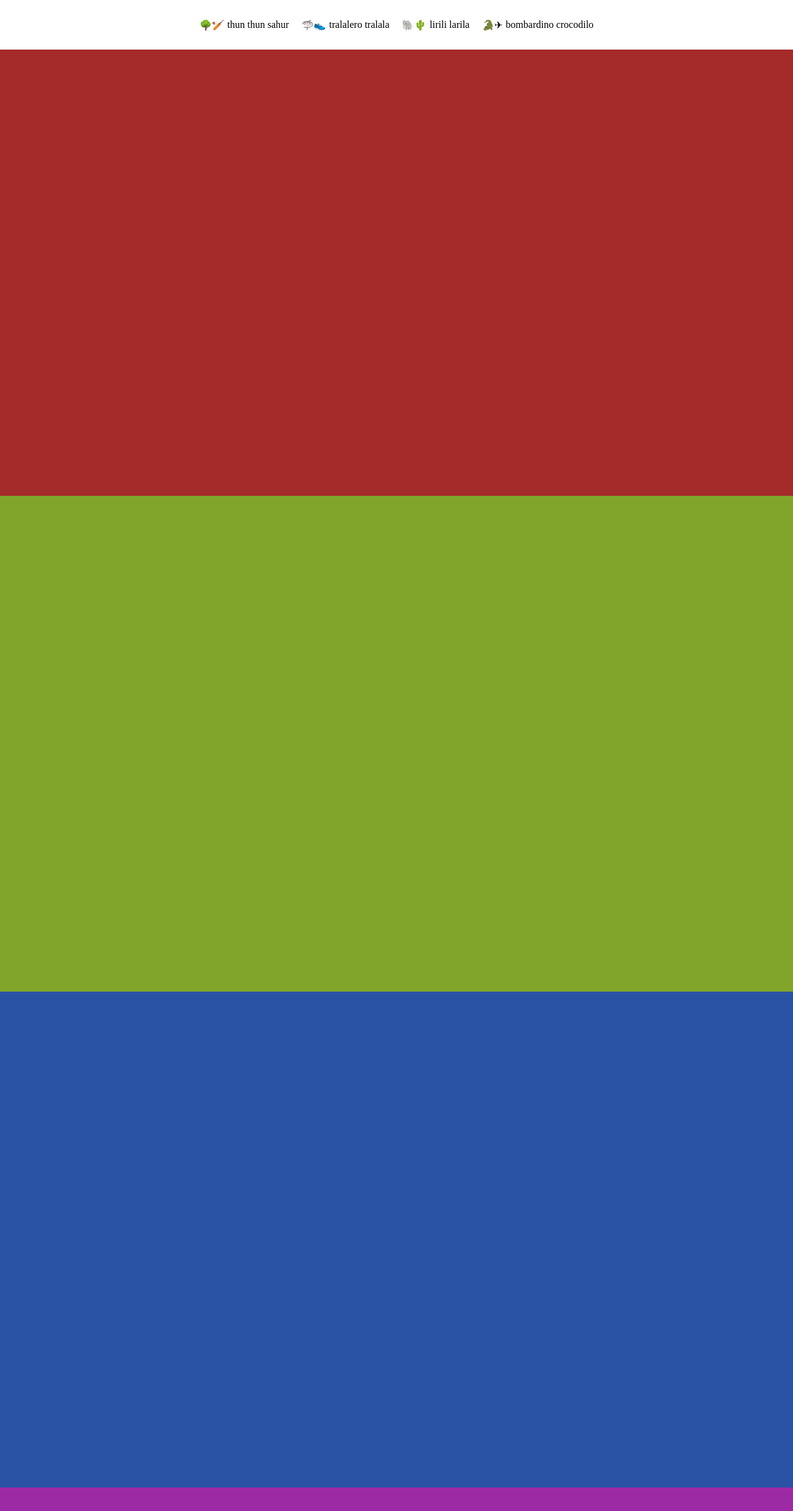
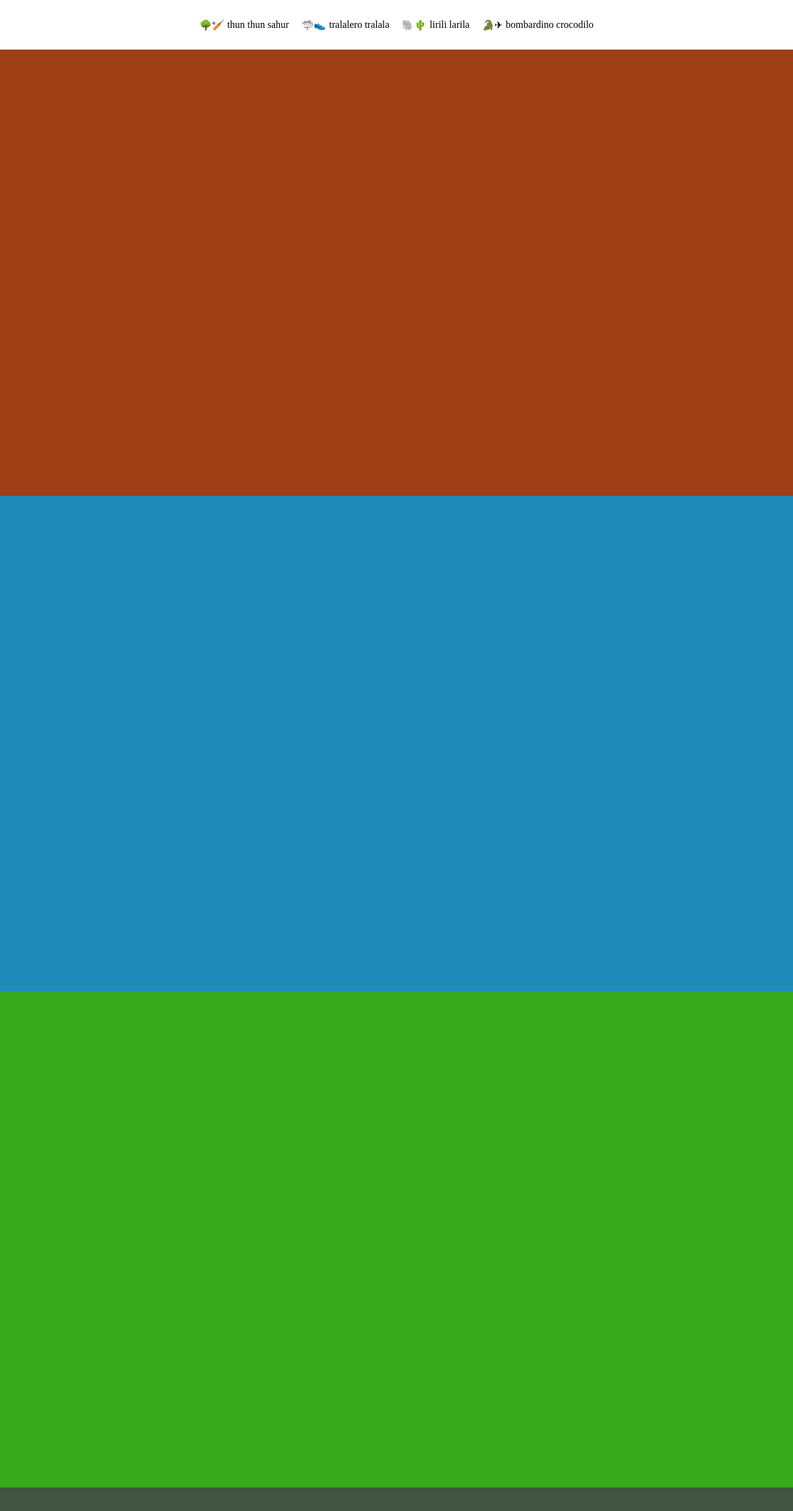
Before and after one commit to HenriqueBXz/sala07-tds, a plain HTML site: page landingPage/index.html in a window 1280 px wide. Shown: the top 2438 px of the page at 62% size. Drawn offline with Linux system fonts and the light colour scheme.

Commit message:
Add files via upload

```diff
--- a/landingPage/style.css
+++ b/landingPage/style.css
@@ -32,23 +32,23 @@ nav a:hover{
 #s1{
     min-height: 100vh;
     padding-top: 80px;
-    background-color: rgb(165, 42, 42);
+    background-color: rgb(158, 62, 21);
 }
 
 #s2{
     min-height: 100vh;
     padding-top: 80px;
-    background-color: rgb(128, 165, 42);
+    background-color: rgb(32, 139, 184);
 }
 
 #s3{
     min-height: 100vh;
     padding-top: 80px;
-    background-color: rgb(42, 83, 165);
+    background-color: rgb(54, 169, 28);
 }
 
 #s4{
     min-height: 100vh;
     padding-top: 80px;
-    background-color: rgb(157, 42, 165);
+    background-color: rgb(67, 84, 67);
 }
```
